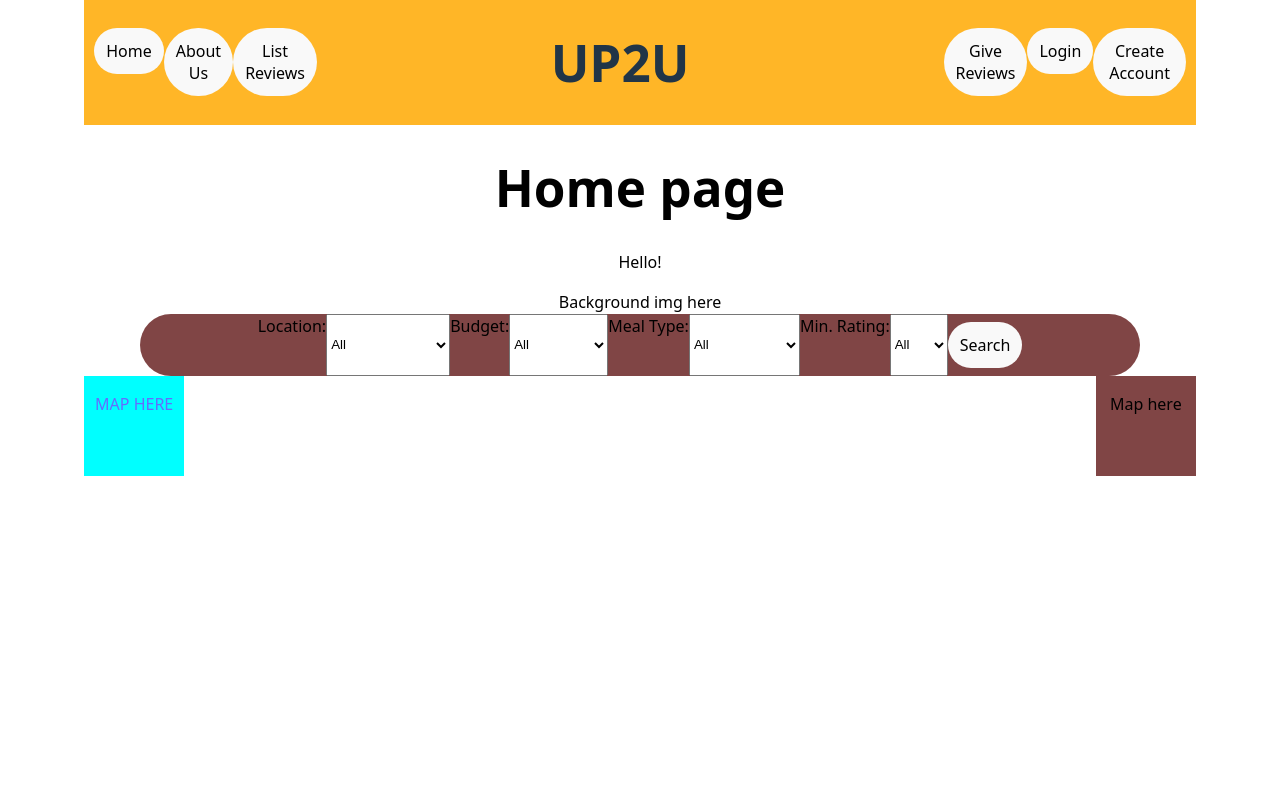
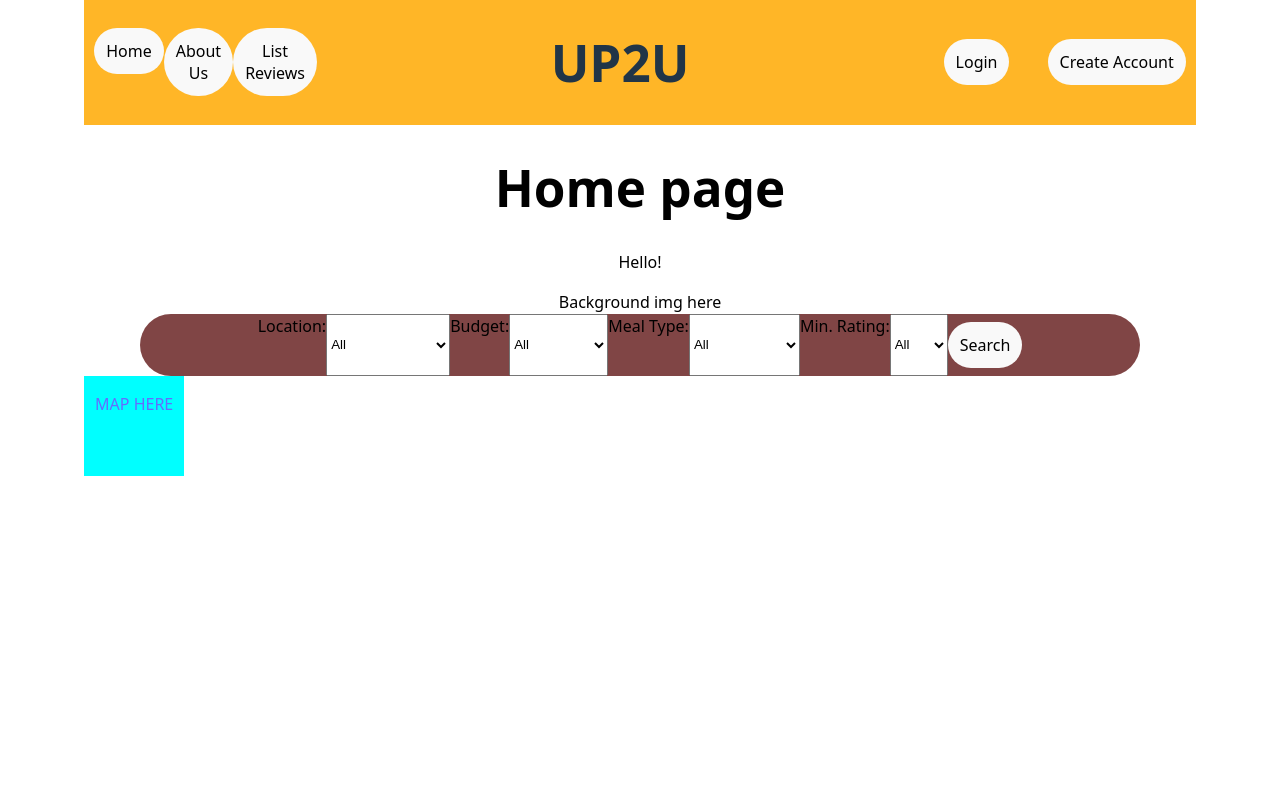
Before and after one commit to God3Tier/Heap_project, a React (Vite) app in the folder frontend/up2u-react/: page / in a window 1280 px wide. Shown: the top 800 px of the page. Built offline with nearby package versions, Linux system fonts and the light colour scheme.

Commit message:
Removed unnecessary codes

```diff
--- a/frontend/up2u-react/src/components/NavBar.jsx
+++ b/frontend/up2u-react/src/components/NavBar.jsx
@@ -18,9 +18,11 @@ export function NavBar(){
             </div>
             <h1>UP2U</h1>
             <div className="back">
-                <Link to="/reviews"><button>Give Reviews</button></Link>
                 {isLoggedIn ? (
-                    <button onClick={handleLogout}>Logout</button>
+                    <>
+                        <Link to="/reviews"><button>Give Reviews</button></Link>
+                        <button onClick={handleLogout}>Logout</button>
+                    </>
                     ) : (
                     <>
                         <Link to="/login">
--- a/frontend/up2u-react/src/pages/home.jsx
+++ b/frontend/up2u-react/src/pages/home.jsx
@@ -94,9 +94,6 @@ export function Home(){
                 <div className="map">
                     <Link to="/maps"><p>MAP HERE</p></Link>
                 </div>
-                <div className="map2">
-                    <p>Map here</p>
-                </div>
             </div>
         </div>
     )
--- a/frontend/up2u-react/src/pages/search.jsx
+++ b/frontend/up2u-react/src/pages/search.jsx
@@ -118,11 +118,6 @@ export function Search(){
 
     return (
         <>
-        <div>location: {location}</div>
-        <div>budget: {budget}</div>
-        <div>meal: {mealType}</div>
-        <div>min rating: {rating}</div>
-
         <div className="search-body">
             <div className="stalls-table">
                 <table>
@@ -155,7 +150,6 @@ export function Search(){
                 </table>
             </div>
             <div className="search-map">
-                <div>map here :D</div>
                 <button onClick={handleSearchSelected}>Search Selected</button>
                 {isLoaded ? (
                     <GoogleMap
```
